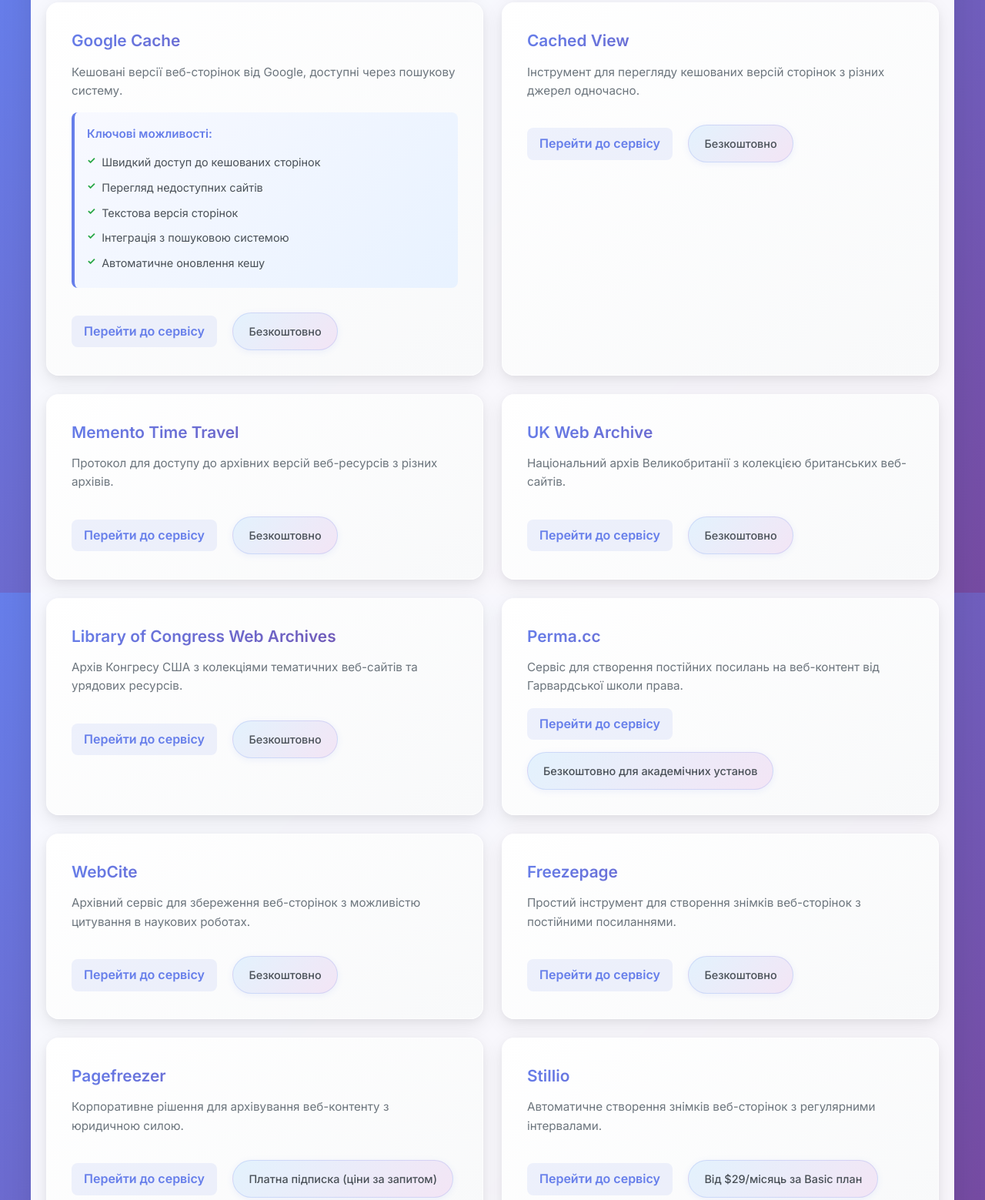
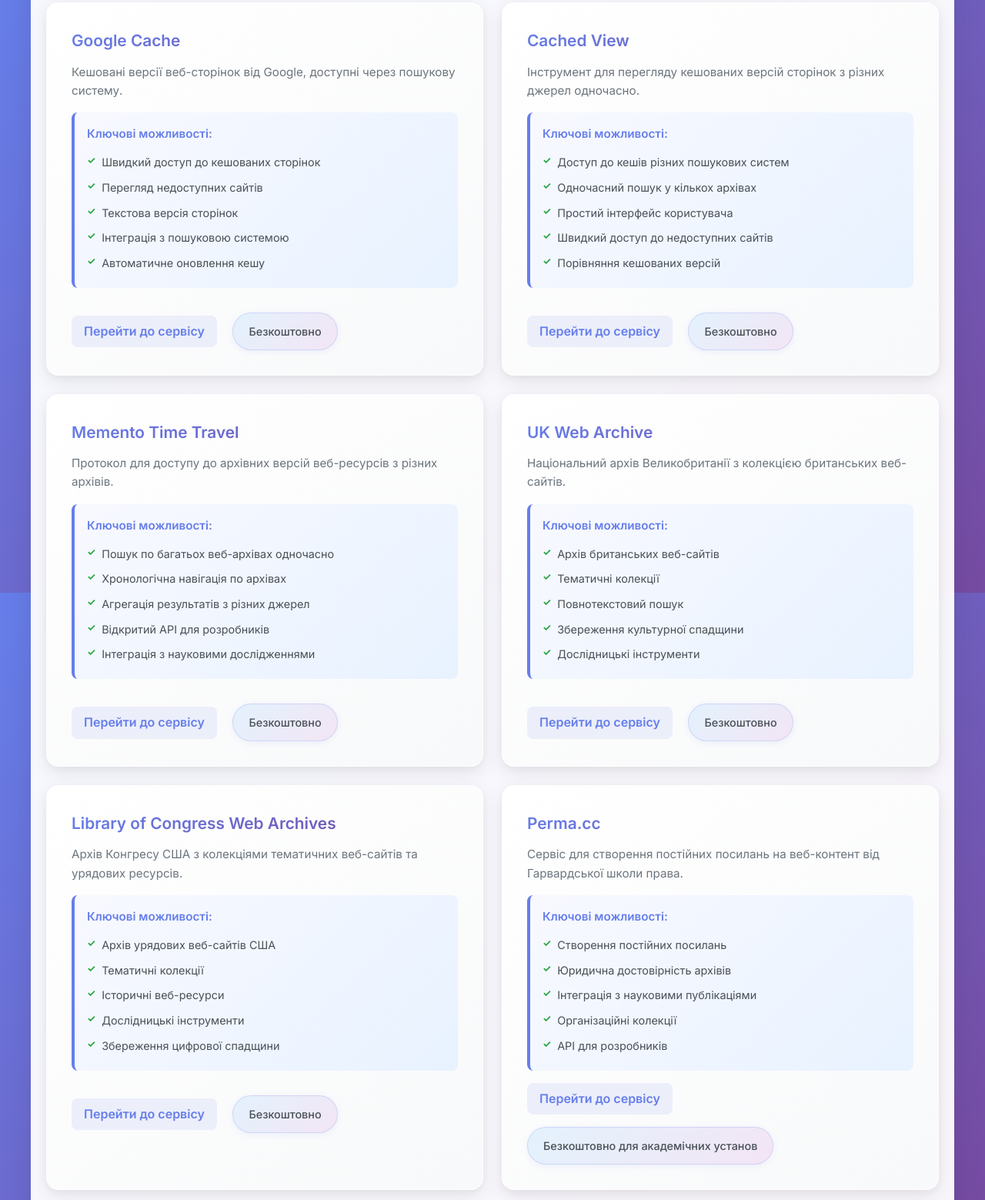
Before and after one commit to olpex/effective_search, a plain HTML site: page archives-caches.html in a window 1280 px wide. Shown: the part 830-2389 px from the top of the page at 77% size. Drawn offline with Linux system fonts and the light colour scheme.

Commit message:
docs(archives-caches): add key features list to archive service cards
Add detailed key features lists to each archive service card to provide users with more comprehensive information about each service's capabilities. The lists highlight unique functionalities and benefits of each archival service.

```diff
--- a/archives-caches.html
+++ b/archives-caches.html
@@ -72,6 +72,16 @@
             <div class="service-card">
                 <h4>Cached View</h4>
                 <p>Інструмент для перегляду кешованих версій сторінок з різних джерел одночасно.</p>
+                <div class="key-features">
+                    <strong>Ключові можливості:</strong>
+                    <ul>
+                        <li>Доступ до кешів різних пошукових систем</li>
+                        <li>Одночасний пошук у кількох архівах</li>
+                        <li>Простий інтерфейс користувача</li>
+                        <li>Швидкий доступ до недоступних сайтів</li>
+                        <li>Порівняння кешованих версій</li>
+                    </ul>
+                </div>
                 <a href="https://cachedview.com" class="service-link" target="_blank">Перейти до сервісу</a>
                 <div class="pricing">Безкоштовно</div>
             </div>
@@ -79,6 +89,16 @@
             <div class="service-card">
                 <h4>Memento Time Travel</h4>
                 <p>Протокол для доступу до архівних версій веб-ресурсів з різних архівів.</p>
+                <div class="key-features">
+                    <strong>Ключові можливості:</strong>
+                    <ul>
+                        <li>Пошук по багатьох веб-архівах одночасно</li>
+                        <li>Хронологічна навігація по архівах</li>
+                        <li>Агрегація результатів з різних джерел</li>
+                        <li>Відкритий API для розробників</li>
+                        <li>Інтеграція з науковими дослідженнями</li>
+                    </ul>
+                </div>
                 <a href="http://timetravel.mementoweb.org" class="service-link" target="_blank">Перейти до сервісу</a>
                 <div class="pricing">Безкоштовно</div>
             </div>
@@ -86,6 +106,16 @@
             <div class="service-card">
                 <h4>UK Web Archive</h4>
                 <p>Національний архів Великобританії з колекцією британських веб-сайтів.</p>
+                <div class="key-features">
+                    <strong>Ключові можливості:</strong>
+                    <ul>
+                        <li>Архів британських веб-сайтів</li>
+                        <li>Тематичні колекції</li>
+                        <li>Повнотекстовий пошук</li>
+                        <li>Збереження культурної спадщини</li>
+                        <li>Дослідницькі інструменти</li>
+                    </ul>
+                </div>
                 <a href="https://www.webarchive.org.uk" class="service-link" target="_blank">Перейти до сервісу</a>
                 <div class="pricing">Безкоштовно</div>
             </div>
@@ -93,6 +123,16 @@
             <div class="service-card">
                 <h4>Library of Congress Web Archives</h4>
                 <p>Архів Конгресу США з колекціями тематичних веб-сайтів та урядових ресурсів.</p>
+                <div class="key-features">
+                    <strong>Ключові можливості:</strong>
+                    <ul>
+                        <li>Архів урядових веб-сайтів США</li>
+                        <li>Тематичні колекції</li>
+                        <li>Історичні веб-ресурси</li>
+                        <li>Дослідницькі інструменти</li>
+                        <li>Збереження цифрової спадщини</li>
+                    </ul>
+                </div>
                 <a href="https://www.loc.gov/programs/web-archiving" class="service-link" target="_blank">Перейти до сервісу</a>
                 <div class="pricing">Безкоштовно</div>
             </div>
@@ -100,6 +140,16 @@
             <div class="service-card">
                 <h4>Perma.cc</h4>
                 <p>Сервіс для створення постійних посилань на веб-контент від Гарвардської школи права.</p>
+                <div class="key-features">
+                    <strong>Ключові можливості:</strong>
+                    <ul>
+                        <li>Створення постійних посилань</li>
+                        <li>Юридична достовірність архівів</li>
+                        <li>Інтеграція з науковими публікаціями</li>
+                        <li>Організаційні колекції</li>
+                        <li>API для розробників</li>
+                    </ul>
+                </div>
                 <a href="https://perma.cc" class="service-link" target="_blank">Перейти до сервісу</a>
                 <div class="pricing">Безкоштовно для академічних установ</div>
             </div>
@@ -107,6 +157,16 @@
             <div class="service-card">
                 <h4>WebCite</h4>
                 <p>Архівний сервіс для збереження веб-сторінок з можливістю цитування в наукових роботах.</p>
+                <div class="key-features">
+                    <strong>Ключові можливості:</strong>
+                    <ul>
+                        <li>Архівування для наукових цитувань</li>
+                        <li>Постійні ідентифікатори</li>
+                        <li>Інтеграція з науковими журналами</li>
+                        <li>Пакетне архівування</li>
+                        <li>Підтримка різних форматів цитування</li>
+                    </ul>
+                </div>
                 <a href="https://www.webcitation.org" class="service-link" target="_blank">Перейти до сервісу</a>
                 <div class="pricing">Безкоштовно</div>
             </div>
```
